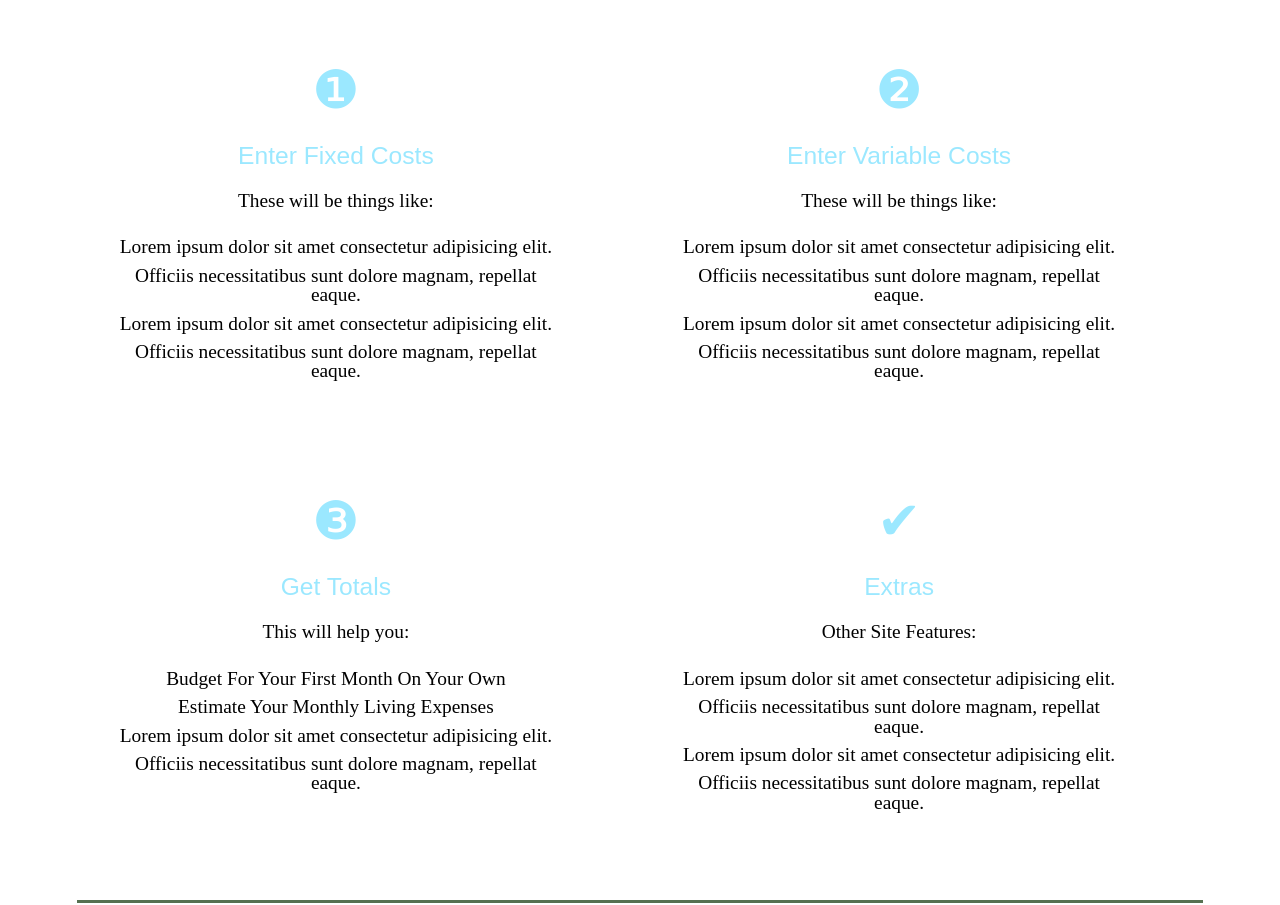
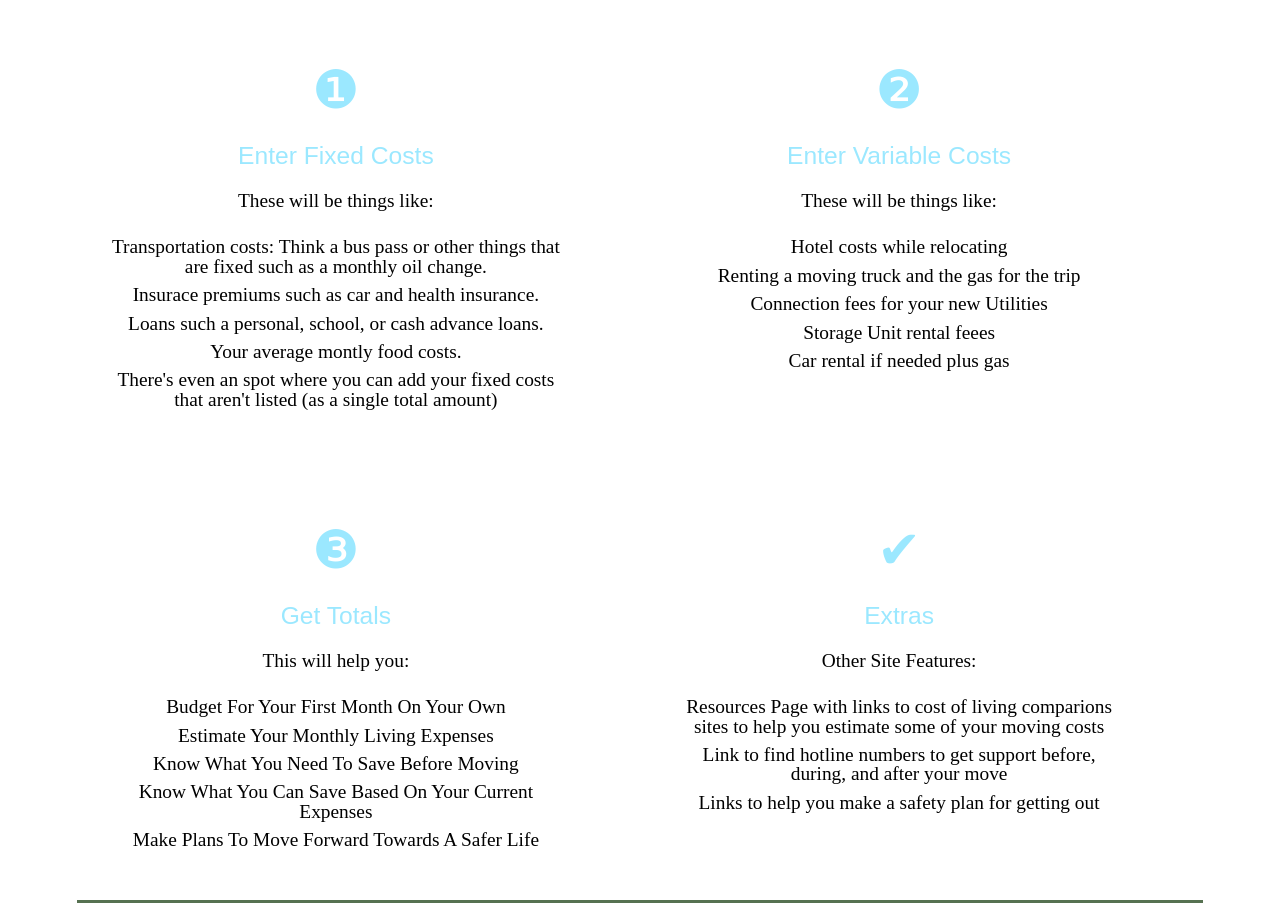
Before and after one commit to BW-Domestic-Violence-Survivors-Tool/marketing-page-JW, a plain HTML site: page index.html in a window 1280 px wide. Shown: the part 1217-2122 px from the top of the page. Drawn offline with Linux system fonts and the light colour scheme; a web font is replaced by a local one.

Commit message:
complete marketing copy

```diff
--- a/index.html
+++ b/index.html
@@ -74,10 +74,13 @@
           <p>
            These will be things like:
            <ul>
-             <li>Lorem ipsum dolor sit amet consectetur adipisicing elit.</li>
-             <li>Officiis necessitatibus sunt dolore magnam, repellat eaque.</li>
-             <li>Lorem ipsum dolor sit amet consectetur adipisicing elit.</li>
-             <li>Officiis necessitatibus sunt dolore magnam, repellat eaque.</li>
+             <li>Transportation costs: Think a bus pass or other things that are
+               fixed such as a monthly oil change.</li>
+             <li>Insurace premiums such as car and health insurance.</li>
+             <li>Loans such a personal, school, or cash advance loans.</li>
+             <li>Your average montly food costs.</li>
+             <li>There's even an spot where you can add your fixed costs that
+               aren't listed (as a single total amount)</li>
            </ul>
           </p>
         </div>
@@ -87,10 +90,11 @@
           <p>
             These will be things like:
            <ul>
-            <li>Lorem ipsum dolor sit amet consectetur adipisicing elit.</li>
-            <li>Officiis necessitatibus sunt dolore magnam, repellat eaque.</li>
-            <li>Lorem ipsum dolor sit amet consectetur adipisicing elit.</li>
-            <li>Officiis necessitatibus sunt dolore magnam, repellat eaque.</li>
+            <li>Hotel costs while relocating</li>
+            <li>Renting a moving truck and the gas for the trip</li>
+            <li>Connection fees for your new Utilities</li>
+            <li>Storage Unit rental feees</li>
+            <li>Car rental if needed plus gas</li>
            </ul>
           </p>
         </div>
@@ -103,8 +107,9 @@
           <ul>
             <li>Budget For Your First Month On Your Own</li>
             <li>Estimate Your Monthly Living Expenses</li>
-            <li>Lorem ipsum dolor sit amet consectetur adipisicing elit.</li>
-            <li>Officiis necessitatibus sunt dolore magnam, repellat eaque.</li>
+            <li>Know What You Need To Save Before Moving</li>
+            <li>Know What You Can Save Based On Your Current Expenses</li>
+            <li>Make Plans To Move Forward Towards A Safer Life</li>
            </ul>
         </div>
         <div class="feature-box">
@@ -113,10 +118,9 @@
           <p>
             Other Site Features:
            <ul>
-            <li>Lorem ipsum dolor sit amet consectetur adipisicing elit.</li>
-            <li>Officiis necessitatibus sunt dolore magnam, repellat eaque.</li>
-            <li>Lorem ipsum dolor sit amet consectetur adipisicing elit.</li>
-            <li>Officiis necessitatibus sunt dolore magnam, repellat eaque.</li>
+            <li>Resources Page with links to cost of living comparions sites to help you estimate some of your moving costs</li>
+            <li>Link to find hotline numbers to get support before, during, and after your move</li>
+            <li>Links to help you make a safety plan for getting out</li>
            </ul>
           </p>
         </div>
```
